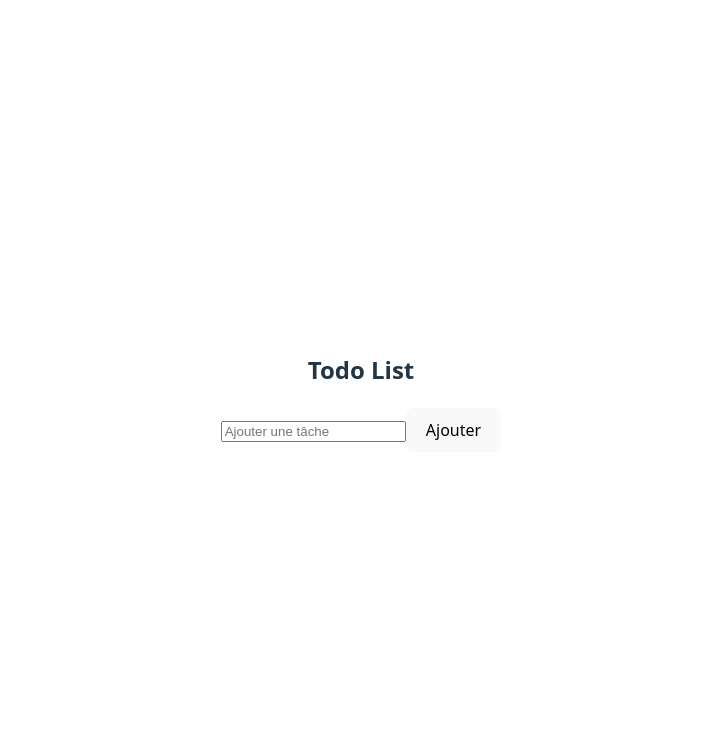
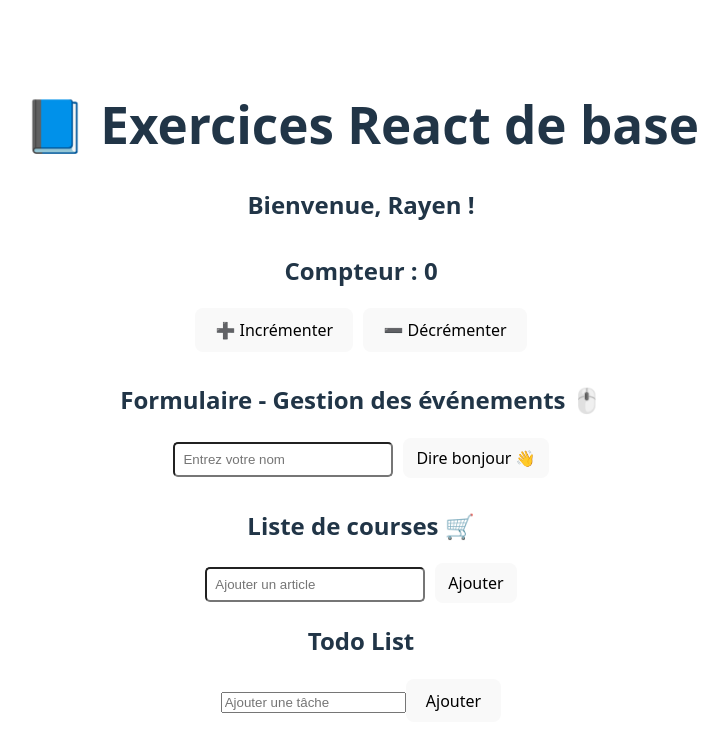
Before and after one commit to RayenBt7/my-react-project, a React (Vite) app: page / in a window 1280 px wide. Shown: the top 752 px of the page, without its empty margins (279-1007 px from the left). Built offline with nearby package versions, Linux system fonts and the light colour scheme.

Commit message:
Update App.jsx

```diff
--- a/src/App.jsx
+++ b/src/App.jsx
@@ -1,42 +1,86 @@
-import React, { useState } from 'react';
+import React, { useState } from "react";
 import './App.css';
+import TodoApp from './ToDoApp';
 
-function TodoApp() {
-  const [todos, setTodos] = useState([]);
-  const [task, setTask] = useState("");
+function Bienvenue({ nom }) {
+  return <h2>Bienvenue, {nom} !</h2>;
+}
 
-  const addTask = () => {
-    if (task.trim() !== "") {
-      setTodos([...todos, { id: Date.now(), text: task, completed: false }]);
-      setTask("");
+function Compteur() {
+  const [count, setCount] = useState(0);
+  return (
+    <div style={{ marginTop: "30px" }}>
+      <h2>Compteur : {count}</h2>
+      <button onClick={() => setCount(count + 1)}>➕ Incrémenter</button>
+      <button onClick={() => setCount(count - 1)} style={{ marginLeft: "10px" }}>➖ Décrémenter</button>
+    </div>
+  );
+}
+
+function Formulaire() {
+  const [nom, setNom] = useState("");
+  const handleClick = () => {
+    if (nom.trim() === "") {
+      alert("Veuillez entrer un nom !");
+    } else {
+      alert(`Bonjour, ${nom} !`);
     }
   };
+  return (
+    <div style={{ marginTop: "30px" }}>
+      <h2>Formulaire - Gestion des événements 🖱️</h2>
+      <input
+        type="text"
+        placeholder="Entrez votre nom"
+        value={nom}
+        onChange={(e) => setNom(e.target.value)}
+        style={{ padding: "8px", borderRadius: "5px", width: "200px" }}
+      />
+      <button onClick={handleClick} style={{ marginLeft: "10px", padding: "8px 12px" }}>Dire bonjour 👋</button>
+    </div>
+  );
+}
 
-  const toggleCompletion = (id) => {
-    setTodos(todos.map(todo =>
-      todo.id === id ? { ...todo, completed: !todo.completed } : todo
-    ));
+function ListeCourses() {
+  const [articles, setArticles] = useState([]);
+  const [nouvelArticle, setNouvelArticle] = useState("");
+  const ajouterArticle = () => {
+    if (nouvelArticle.trim() !== "") {
+      setArticles([...articles, nouvelArticle]);
+      setNouvelArticle("");
+    }
   };
-
-  const deleteTask = (id) => {
-    setTodos(todos.filter(todo => todo.id !== id));
-  };
-
   return (
-    <div className="todo-app">
-      <h2>Todo List</h2>
-      <input type="text" value={task} onChange={(e) => setTask(e.target.value)} placeholder="Ajouter une tâche" />
-      <button onClick={addTask}>Ajouter</button>
-      <ul>
-        {todos.map(todo => (
-          <li key={todo.id} className={todo.completed ? 'completed' : ''}>
-            <span onClick={() => toggleCompletion(todo.id)}>{todo.text}</span>
-            <button onClick={() => deleteTask(todo.id)}>Supprimer</button>
-          </li>
+    <div style={{ marginTop: "30px" }}>
+      <h2>Liste de courses 🛒</h2>
+      <input
+        type="text"
+        placeholder="Ajouter un article"
+        value={nouvelArticle}
+        onChange={(e) => setNouvelArticle(e.target.value)}
+        style={{ padding: "8px", borderRadius: "5px", width: "200px" }}
+      />
+      <button onClick={ajouterArticle} style={{ marginLeft: "10px", padding: "8px 12px" }}>Ajouter</button>
+      <ul style={{ textAlign: "left", marginTop: "15px" }}>
+        {articles.map((article, index) => (
+          <li key={index}>{article}</li>
         ))}
       </ul>
     </div>
   );
 }
 
-export default TodoApp;
+function App() {
+  return (
+    <div style={{ textAlign: "center", marginTop: "30px" }}>
+      <h1>📘 Exercices React de base</h1>
+      <Bienvenue nom="Rayen" />
+      <Compteur />
+      <Formulaire />
+      <ListeCourses />
+      <TodoApp />
+    </div>
+  );
+}
+
+export default App;
```
